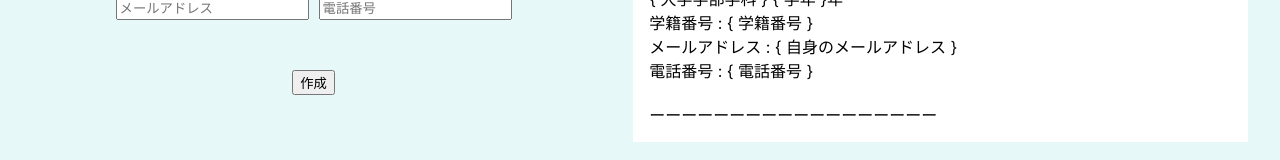
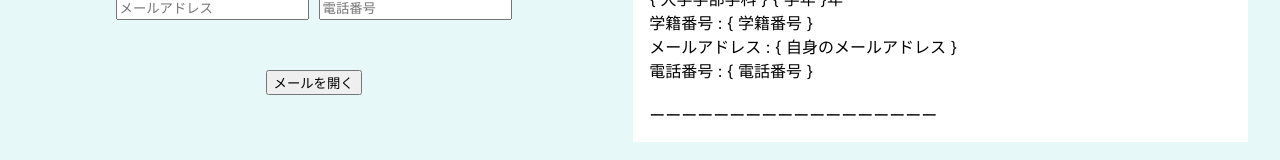
Before and after one commit to yusei53/ASAP, a React (Create React App) app: page /university in a window 1280 px wide. Shown: the part 557-717 px from the top of the page. Built offline with nearby package versions, Linux system fonts and the light colour scheme.

Commit message:
メールを開いた時の件名作成

```diff
--- a/src/components/HomePage.jsx
+++ b/src/components/HomePage.jsx
@@ -22,41 +22,17 @@ export const HomePage = () => {
     setTimeout(() => setIsCopied(false), 1000);
   };
 
-  async function SendMail(
-    url = "https://api.sendgrid.com/v3/mail/send",
-    data = {
-      personalizations: [
-        {
-          to: [
-            {
-              email: "nisikoriyusei@icloud.com",
-            },
-          ],
-          subject: "aaaaaa",
-        },
-      ],
-      from: {
-        email: "from_address@example.com",
-      },
-      content: [
-        {
-          type: "text/plain",
-          value: "テキストメールです！",
-        },
-      ],
-    }
-  ) {
-    // 既定のオプションには * が付いています
-    const response = await fetch(url, {
-      method: "POST", // *GET, POST, PUT, DELETE, etc.
-      headers: {
-        "Content-Type": "application/json",
-        // 'Content-Type': 'application/x-www-form-urlencoded',
-      },
-      body: JSON.stringify(data), // 本体のデータ型は "Content-Type" ヘッダーと一致させる必要があります
-    });
-    return response.json(); // JSON のレスポンスをネイティブの JavaScript オブジェクトに解釈
-  }
+  const handleUniversityButtonClick = () => {
+    const subject = encodeURIComponent(
+      `${inputValues.date || "{ 日付（○月○日) }"}
+      ${inputValues.time || "{ 何限 }"}${
+        inputValues.lesson || "{ 講義名 }"
+      }欠席のご連絡`
+    );
+    const body = encodeURIComponent(`コピーしたものを貼り付けてね！`);
+
+    window.location.href = `mailto:example@gmail.com?subject=${subject}&body=${body}`;
+  };
 
   return (
     <>
@@ -161,15 +137,12 @@ export const HomePage = () => {
                   </SElement>
                 </SelectParent2>
               </div>
-              <Link
-                to={{
-                  pathname: "/home",
-                }}
+              <button
+                onClick={handleUniversityButtonClick}
+                style={{ marginBottom: "10px" }}
               >
-                <button onClick={SendMail} style={{ marginBottom: "10px" }}>
-                  作成
-                </button>
-              </Link>
+                メールを開く
+              </button>
             </div>
           </LeftElement>
           <RightElement>
```
